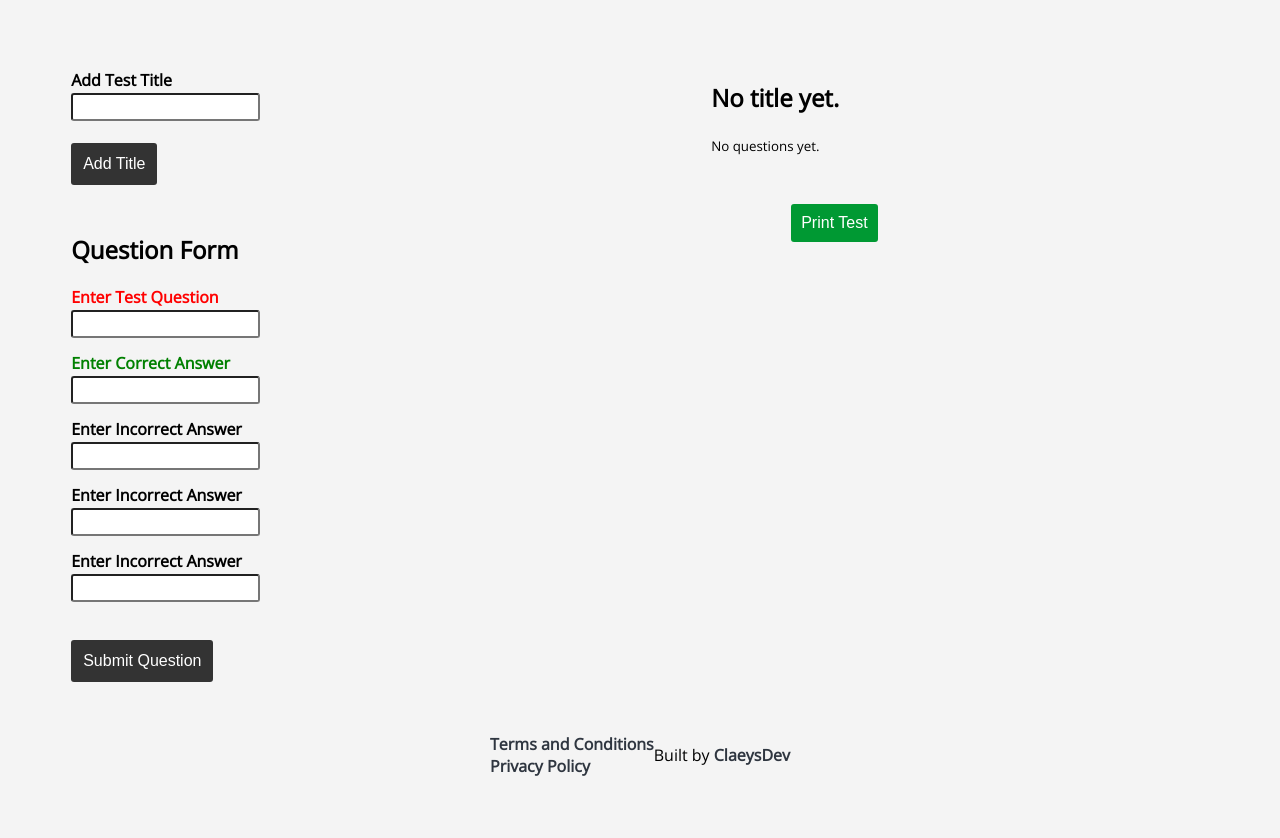
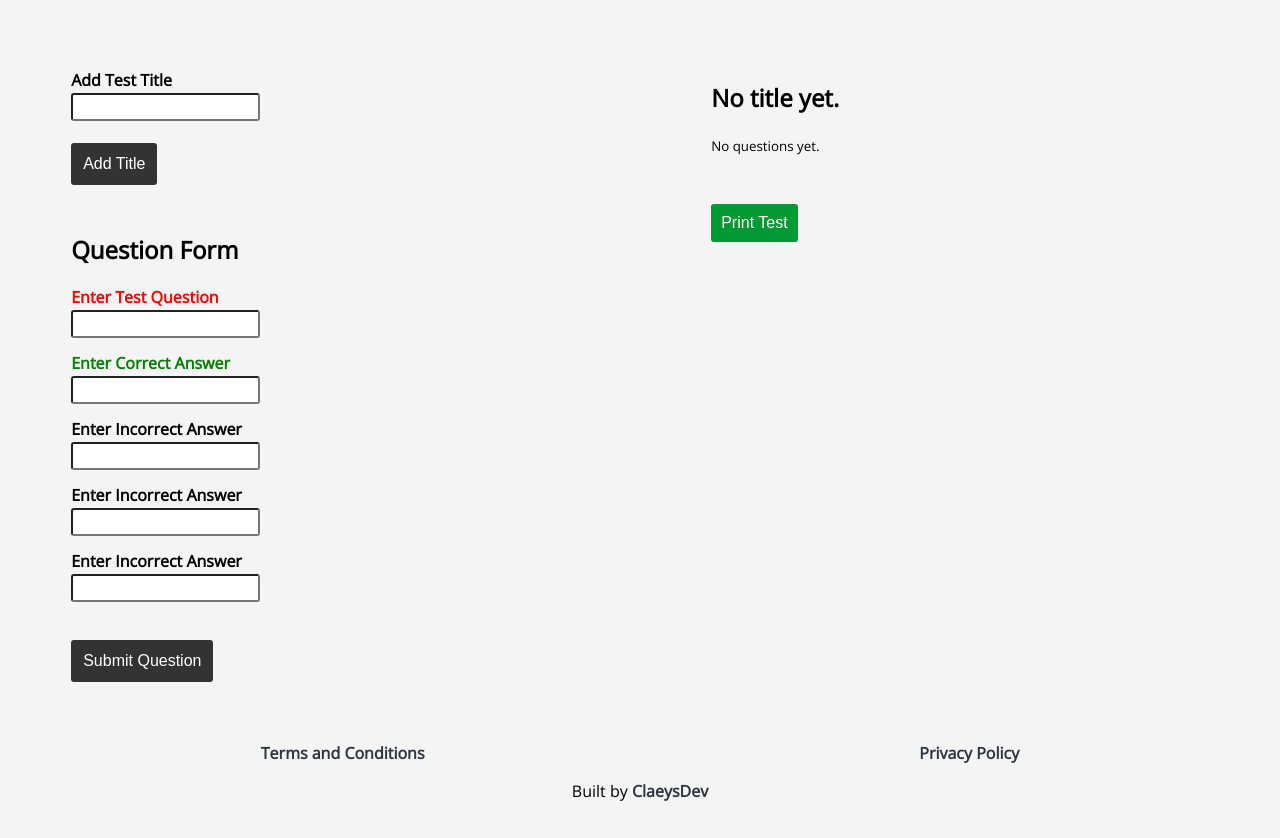
Before and after one commit to jclaey/test-generator, a plain HTML site: page index.html in a window 1280 px wide. Shown: the part 201-1039 px from the top of the page. Before the commit the page ends 989 px from the top, so only its background shows below. Drawn offline with nearby package versions, Linux system fonts and the light colour scheme.

Commit message:
add footer styling

```diff
--- a/stylesheets/index.css
+++ b/stylesheets/index.css
@@ -93,7 +93,7 @@ form button {
     padding: 10px;
     border: none;
     font-size: 16px;
-    margin: 2rem 5rem;
+    margin: 2rem 0 5rem 0;
 }
 
 #randomize-btn {
@@ -161,6 +161,11 @@ main section {
 
 #instructions-btn-area a {
     color: #333;
+    transition: 0.3s;
+}
+
+#instructions-btn-area a:hover {
+    color: #666;
 }
 
 #instructions-btn-area #instructions-btn:hover {
@@ -176,12 +181,26 @@ main section {
 /* footer */
 footer {
     display: flex;
+    flex-direction: column;
     align-items: center;
     justify-content: center;
-    height: 50px;
+    height: 100px;
+    margin: 0 20% 0 20%;
 }
 
 footer a {
     color: #2F3640;
     font-weight: 600;
+    transition: 0.3s;
 }
+
+footer a:hover {
+    color: #666;
+}
+
+footer #footer-legal {
+    display: flex;
+    justify-content: space-between;
+    align-items: center;
+    width: 100%;
+}
--- a/stylesheets/mobile.css
+++ b/stylesheets/mobile.css
@@ -14,4 +14,8 @@
     #header h2 {
         font-size: 17px;
     }
+
+    footer {
+        margin: 0 5%;
+    }
 }
```
